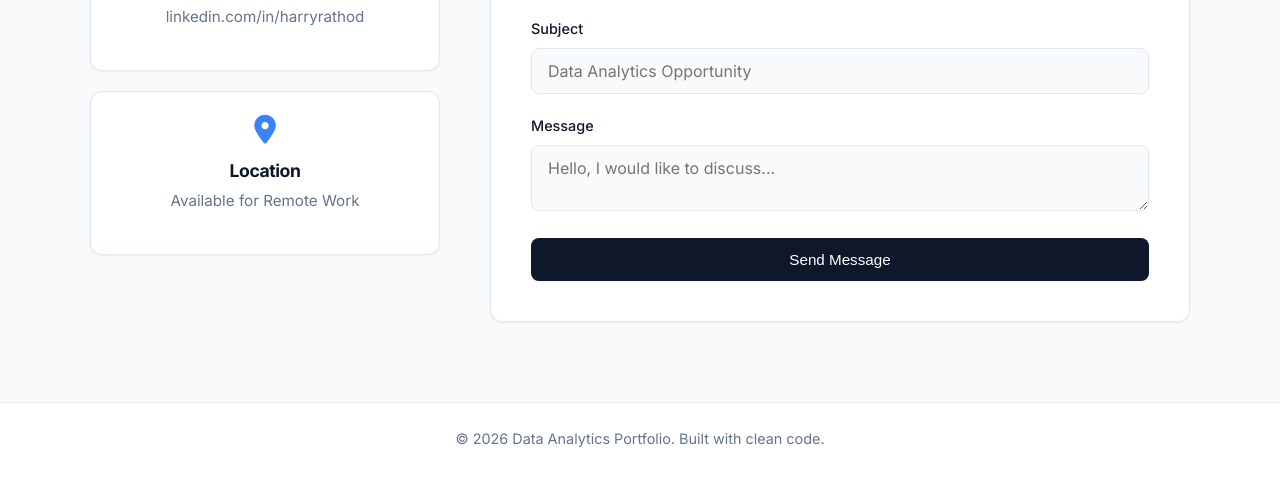
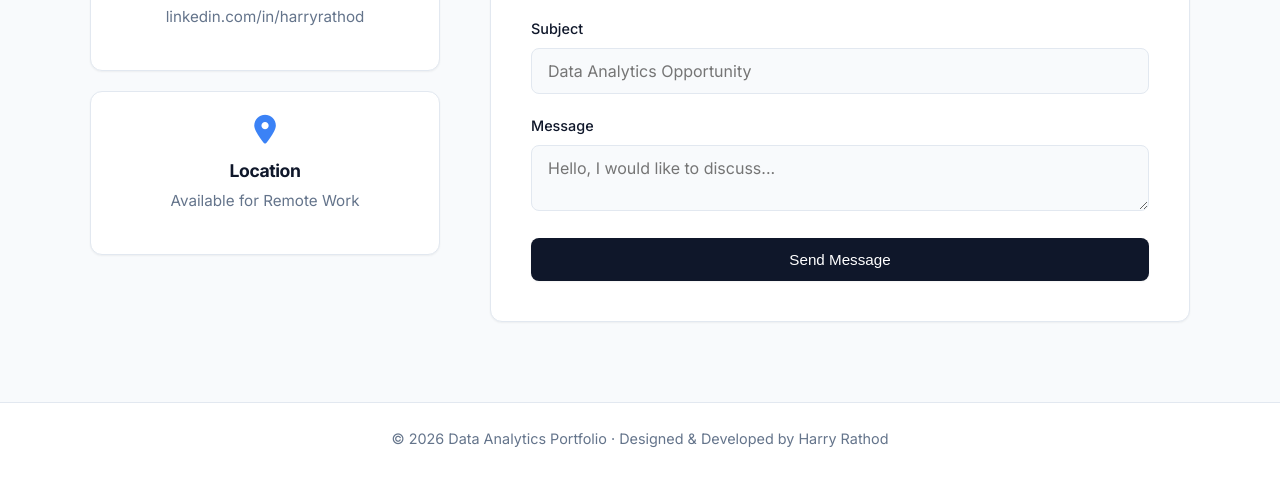
Before and after one commit to harryrathod-da/harry-portfolio, a React app: page contact.html in a window 1280 px wide. Shown: the part 599-1084 px from the top of the page. Built offline with nearby package versions, Linux system fonts and the light colour scheme.

Commit message:
Update contact.html

```diff
--- a/contact.html
+++ b/contact.html
@@ -90,7 +90,7 @@
     <!-- Footer -->
     <footer>
         <div class="container">
-            <p>&copy; 2026 Data Analytics Portfolio. Built with clean code.</p>
+              <p>&copy; 2026 Data Analytics Portfolio &middot; Designed &amp; Developed by Harry Rathod</p>
         </div>
     </footer>
 
```
